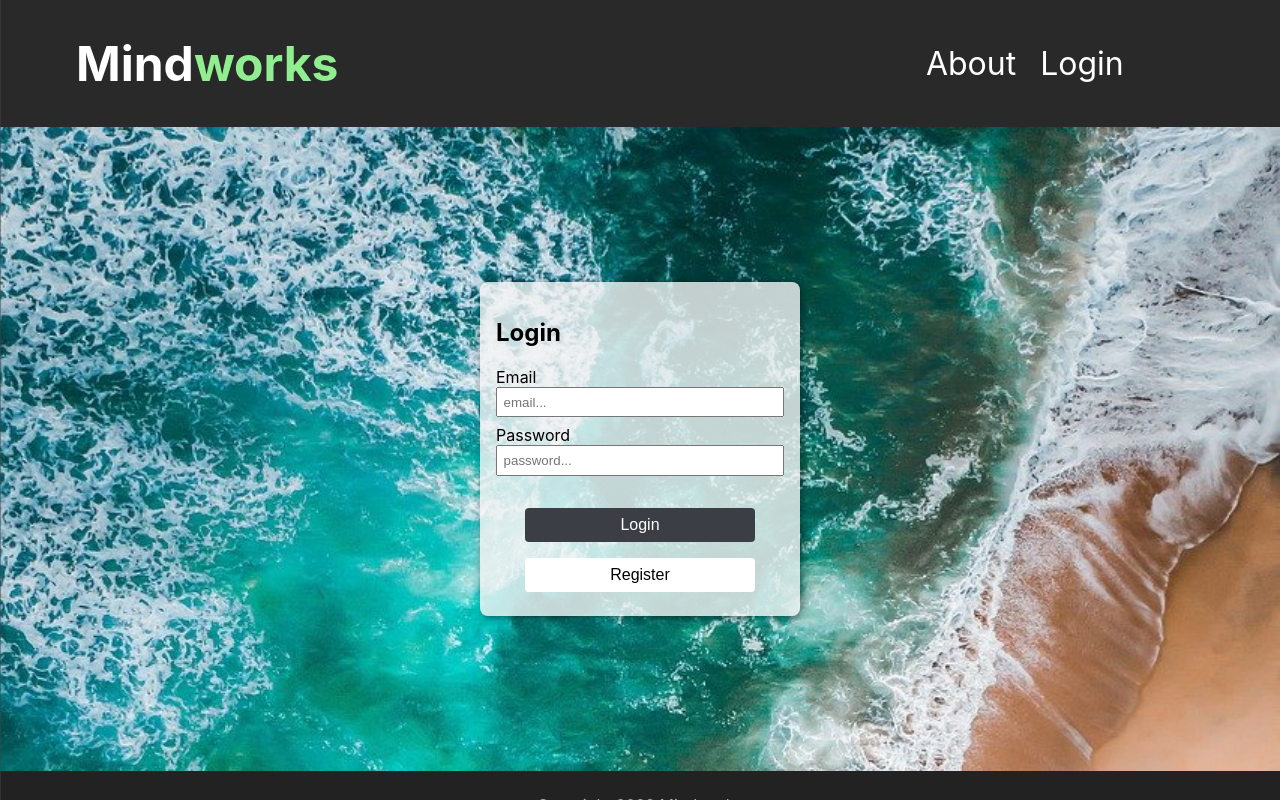
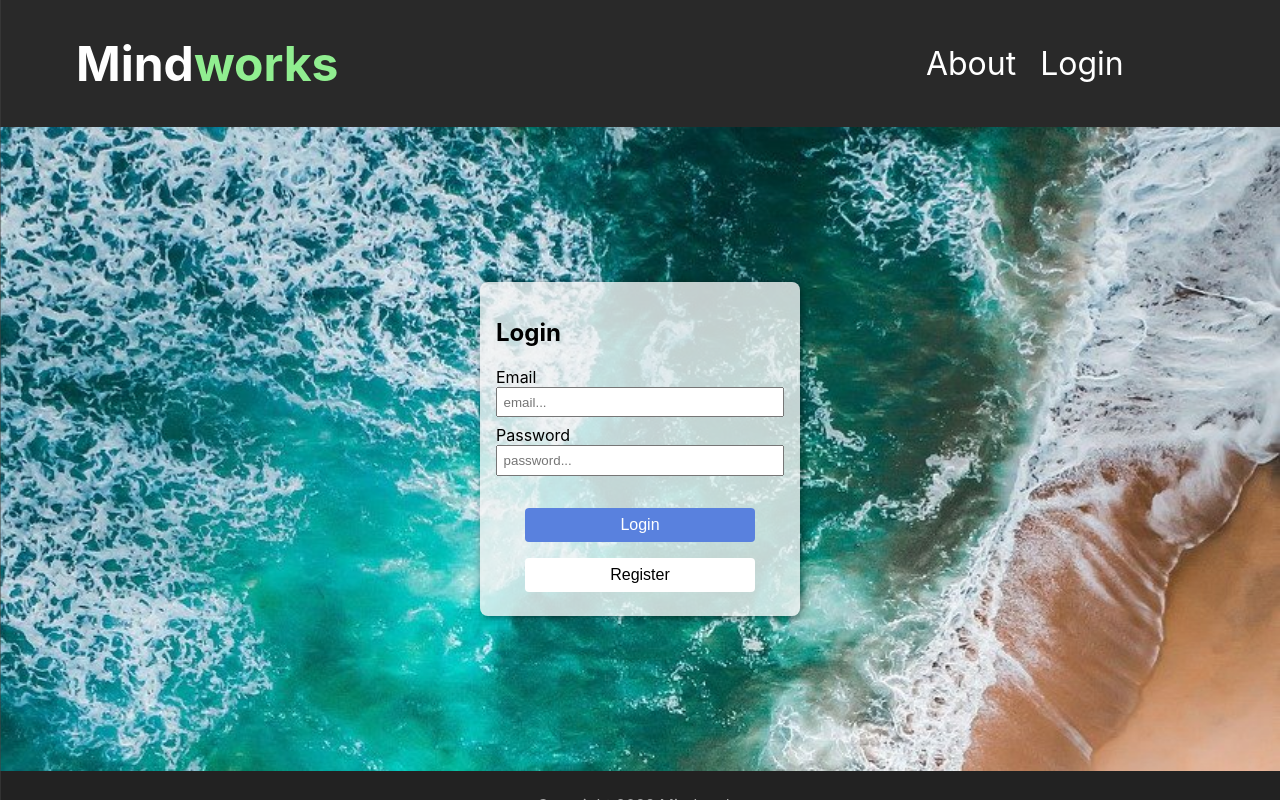
Before and after one commit to PaulBoar/BlogApp, a Next.js app: page /log-in in a window 1280 px wide. In both pictures the pointer is over the button "Login". Built offline with nearby package versions, Linux system fonts and the light colour scheme; no server answers.

Commit message:
log in effects

```diff
--- a/pages/log-in.module.css
+++ b/pages/log-in.module.css
@@ -58,7 +58,7 @@
 }
 
 .box button:first-of-type:hover {
- background-color:rgb(59, 62, 69);
+ background-color:rgb(89, 129, 222);
 }
 
 .box button:last-child {
```
